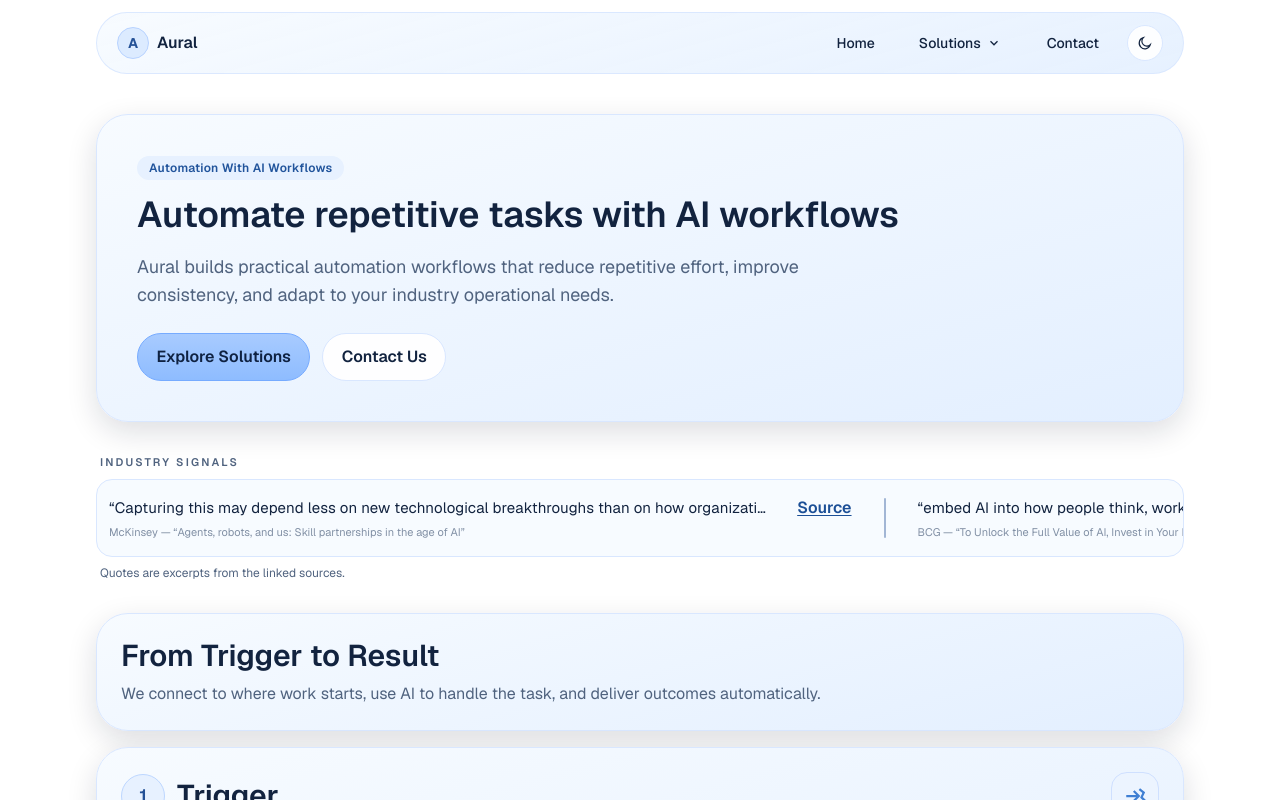
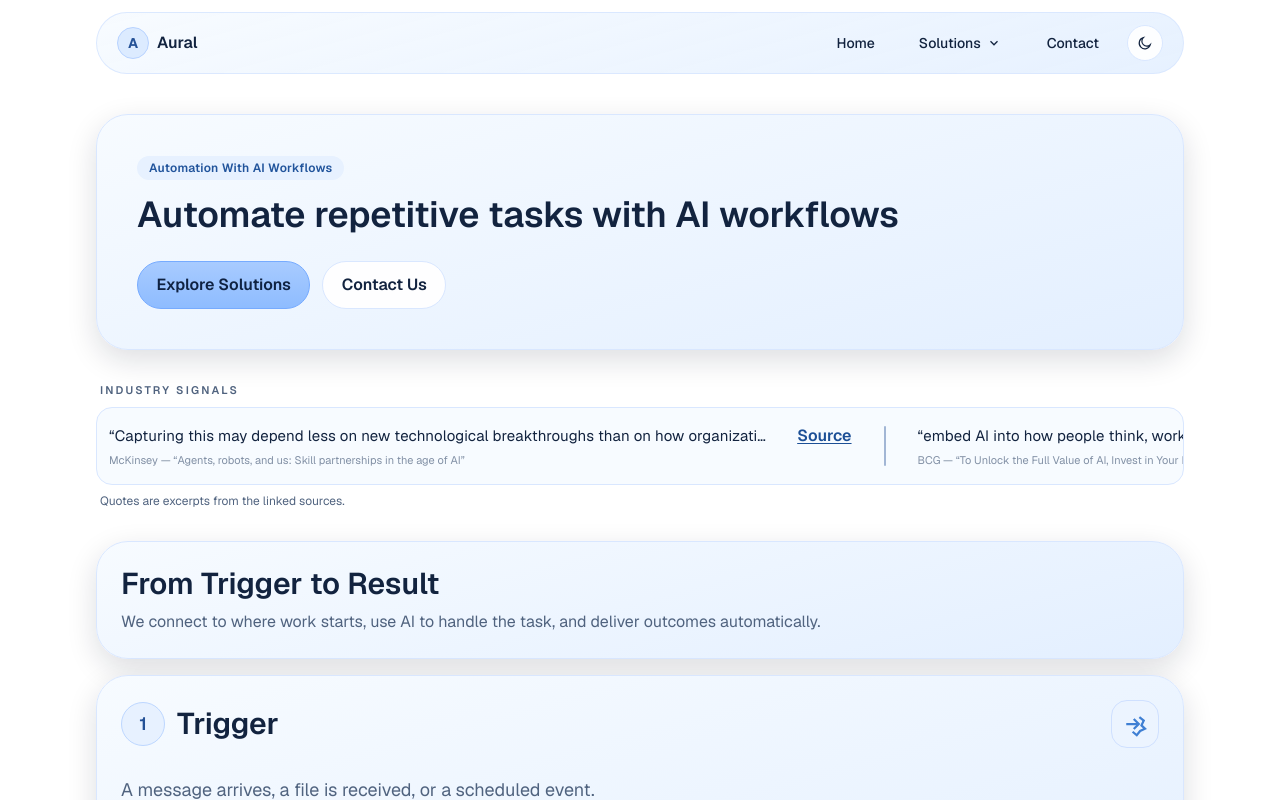
Before and after one commit to siddak1234/snoopy, a Next.js app: page / in a window 1280 px wide. Shown: the top 800 px of the page. Built offline with nearby package versions, Linux system fonts and the light colour scheme.

Commit message:
update the inital card

```diff
--- a/app/page.tsx
+++ b/app/page.tsx
@@ -3,7 +3,6 @@ import IndustrySignals from "@/components/IndustrySignals";
 import ProcessStepsSection from "@/components/home/ProcessStepsSection";
 import ValueCard from "@/components/home/ValueCard";
 import { AutonomousIcon, ScalableIcon, SecureIcon } from "@/components/icons/valueIcons";
-import { site } from "@/lib/site";
 
 const valueCards = [
   {
@@ -36,9 +35,6 @@ export default function Home() {
         <h1 className="text-3xl font-semibold leading-tight sm:text-4xl">
           Automate repetitive tasks with AI workflows
         </h1>
-        <p className="mt-4 max-w-2xl text-base leading-7 text-[var(--muted)] sm:text-lg">
-          {site.name} builds practical automation workflows that reduce repetitive effort, improve consistency, and adapt to your industry operational needs.
-        </p>
         <div className="mt-6 flex flex-wrap gap-3">
           <Link href="/solutions" className="btn-primary px-5">
             Explore Solutions
```
